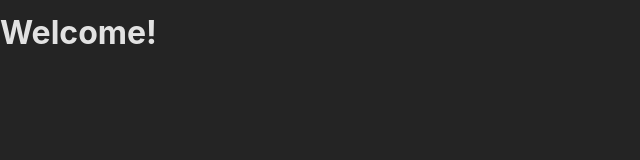
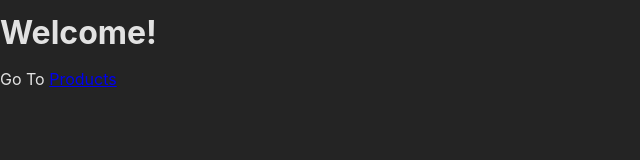
Before and after one commit to Vennisha-Naidoo/RR-Spa---React-Router, a React (Create React App) app: page / in a window 1280 px wide. Shown: the top 160 px of the page, without its empty margins (0-640 px from the left). Built offline with nearby package versions, Linux system fonts and the light colour scheme.

Commit message:
Used Link from React-Route-Dom to navigate to Product Page from Home Page

```diff
--- a/src/Pages/Home.js
+++ b/src/Pages/Home.js
@@ -1,5 +1,10 @@
+import { Link } from "react-router-dom";
+
 function HomePage() {
-    return <h1> Welcome! </h1>
+    return <>
+        <h1> Welcome! </h1>
+        <p>Go To <Link to='/products'>Products</Link></p>
+    </>
 }
 
 export default HomePage;
```
